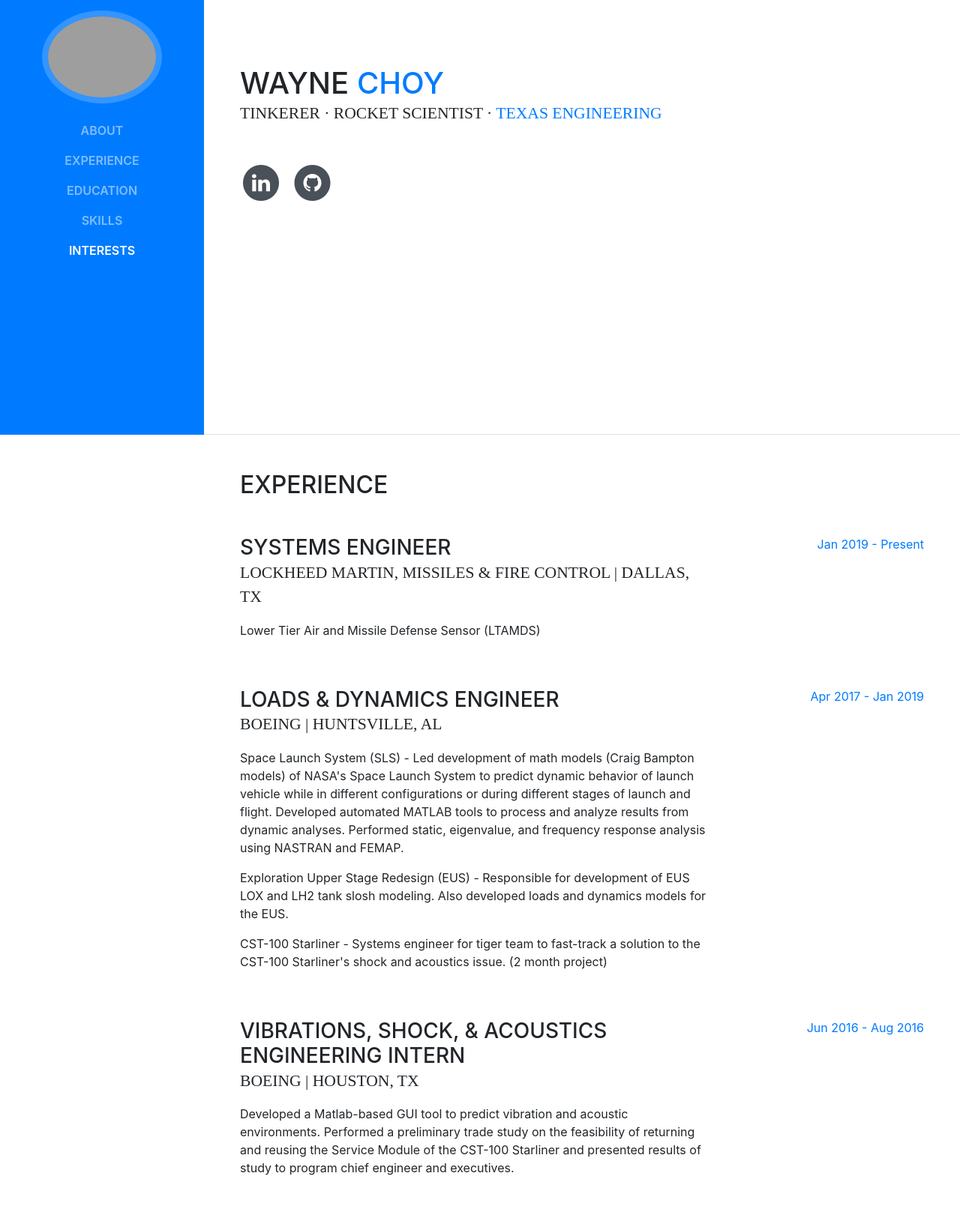
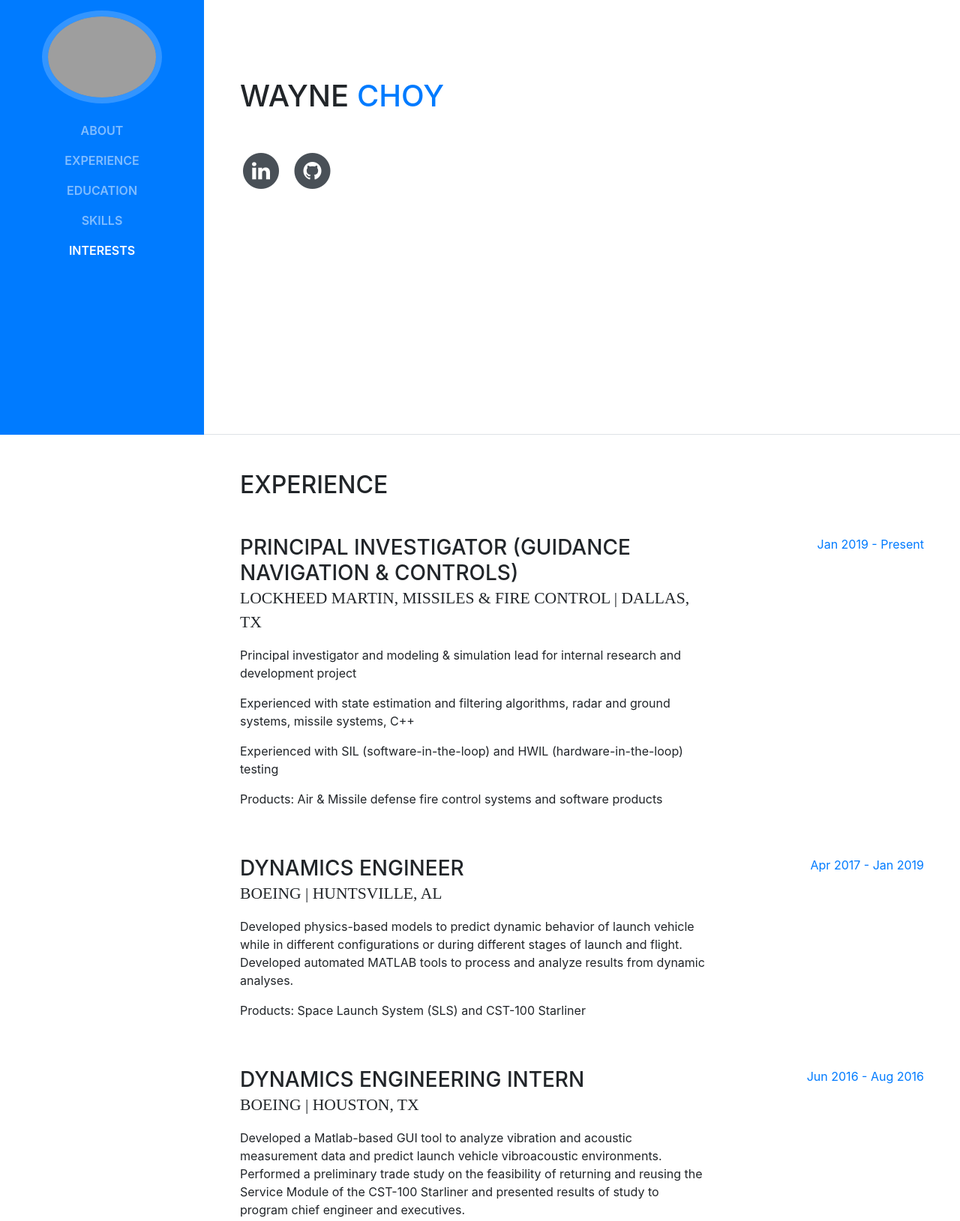
Before and after one commit to waynechoy/old-waynechoy.github.io, a website with bundled scripts: page index.html in a window 1280 px wide. Shown: the part 220-1849 px from the top of the page at 75% size. Built offline with nearby package versions, Linux system fonts and the light colour scheme; grey boxes are pictures that could not be loaded; a web font is replaced by a local one.

Commit message:
Update index.html

```diff
--- a/index.html
+++ b/index.html
@@ -65,9 +65,9 @@
           <h1 class="mb-0">Wayne
             <span class="text-primary">Choy</span>
           </h1>
-          <div class="subheading mb-5">Tinkerer · Rocket Scientist ·
+          <div class="subheading mb-5">
             <!--a href="mailto:name@email.com">name@email.com</a-->
-			<span class="text-primary">Texas Engineering</span>
+			<span class="text-primary"></span>
           </div>
           <p class="mb-5"> </p>
           <ul class="list-inline list-social-icons mb-0">
@@ -113,9 +113,12 @@
 
       <div class="resume-item d-flex flex-column flex-md-row mb-5">
         <div class="resume-content mr-auto">
-              <h3 class="mb-0">Systems Engineer</h3>
+          <h3 class="mb-0">Principal Investigator (Guidance Navigation & Controls) </h3>
           <div class="subheading mb-3">Lockheed Martin, Missiles & Fire Control | Dallas, TX</div>
-              <p>Lower Tier Air and Missile Defense Sensor (LTAMDS)</p>
+          <p>Principal investigator and modeling & simulation lead for internal research and development project</p>
+          <p>Experienced with state estimation and filtering algorithms, radar and ground systems, missile systems, C++</p>
+          <p>Experienced with SIL (software-in-the-loop) and HWIL (hardware-in-the-loop) testing</p>
+          <p>Products: Air & Missile defense fire control systems and software products</p>
         </div>
         <div class="resume-date text-md-right">
           <span class="text-primary">Jan 2019 - Present</span>
@@ -124,12 +127,11 @@
 
 		  <div class="resume-item d-flex flex-column flex-md-row mb-5">
             <div class="resume-content mr-auto">
-              <h3 class="mb-0">Loads & Dynamics Engineer</h3>
+              <h3 class="mb-0">Dynamics Engineer</h3>
               <div class="subheading mb-3">Boeing | Huntsville, AL</div>
-              <p>Space Launch System (SLS) - Led development of math models (Craig Bampton models) of NASA's Space Launch System to predict dynamic behavior of launch vehicle while in different configurations or during different stages of launch and flight.
-			  Developed automated MATLAB tools to process and analyze results from dynamic analyses. Performed static, eigenvalue, and frequency response analysis using NASTRAN and FEMAP. </p>
-			  <p>Exploration Upper Stage Redesign (EUS) - Responsible for development of EUS LOX and LH2 tank slosh modeling. Also developed loads and dynamics models for the EUS. </p>
-			  <p>CST-100 Starliner - Systems engineer for tiger team to fast-track a solution to the CST-100 Starliner's shock and acoustics issue. (2 month project)</p>
+              <p>Developed physics-based models to predict dynamic behavior of launch vehicle while in different configurations or during different stages of launch and flight.
+			           Developed automated MATLAB tools to process and analyze results from dynamic analyses. </p>
+			        <p>Products: Space Launch System (SLS) and CST-100 Starliner</p>
             </div>
             <div class="resume-date text-md-right">
               <span class="text-primary">Apr 2017 - Jan 2019</span>
@@ -138,9 +140,9 @@
 
           <div class="resume-item d-flex flex-column flex-md-row mb-5">
             <div class="resume-content mr-auto">
-              <h3 class="mb-0">Vibrations, Shock, & Acoustics Engineering Intern</h3>
+              <h3 class="mb-0">Dynamics Engineering Intern</h3>
               <div class="subheading mb-3">Boeing | Houston, TX</div>
-              <p>Developed a Matlab-based GUI tool to predict vibration and acoustic environments.  Performed a preliminary trade study on the feasibility of returning and reusing the Service Module of the CST-100 Starliner and presented results of study to program chief
+              <p>Developed a Matlab-based GUI tool to analyze vibration and acoustic measurement data and predict launch vehicle vibroacoustic environments.  Performed a preliminary trade study on the feasibility of returning and reusing the Service Module of the CST-100 Starliner and presented results of study to program chief
 			  engineer and executives.</p>
             </div>
             <div class="resume-date text-md-right">
@@ -222,10 +224,8 @@
 		  SQL<br/>
 		  C++<br/>
 		  C#<br/>
+      Fortran<br/>
 		  LaTeX<br/>
-		  Nastran<br/>
-		  FEMAP<br/>
-		  Patran<br/>
 		  </p>
           <!--ul class="list-inline list-icons">
             <li class="list-inline-item">
@@ -268,8 +268,6 @@
 		  Tableau<br/>
 		  TensorFlow<br/>
 		  R<br/>
-		  Fortran<br/>
-		  C<br/>
 		  </p>
           <!--ul class="fa-ul mb-0">
             <li>
@@ -290,13 +288,9 @@
 
       <section class="resume-section p-3 p-lg-5 d-flex flex-column" id="interests">
         <div class="my-auto">
-          <h2 class="mb-5">Interests</h2>
+          <h2 class="mb-5">Current Interests</h2>
           <p class="mb-0">- Applied machine learning</p>
           <p class="mb-0">- Data science</p>
-		  <p class="mb-0">- Intersection between AI and our daily life</p>
-		  <p class="mb-0">- Most of my evening calories are spent on developing my ML skillset (currently via Kaggle competitions)</p>
-		  <p class="mb-0">- Passionate about all things space</p>
-		  <p class="mb-0">- Working in human spaceflight with the goal of putting a man on Mars</p>
         </div>
       </section>
 
```
Lines whose indentation alone changed are shown as unchanged.
